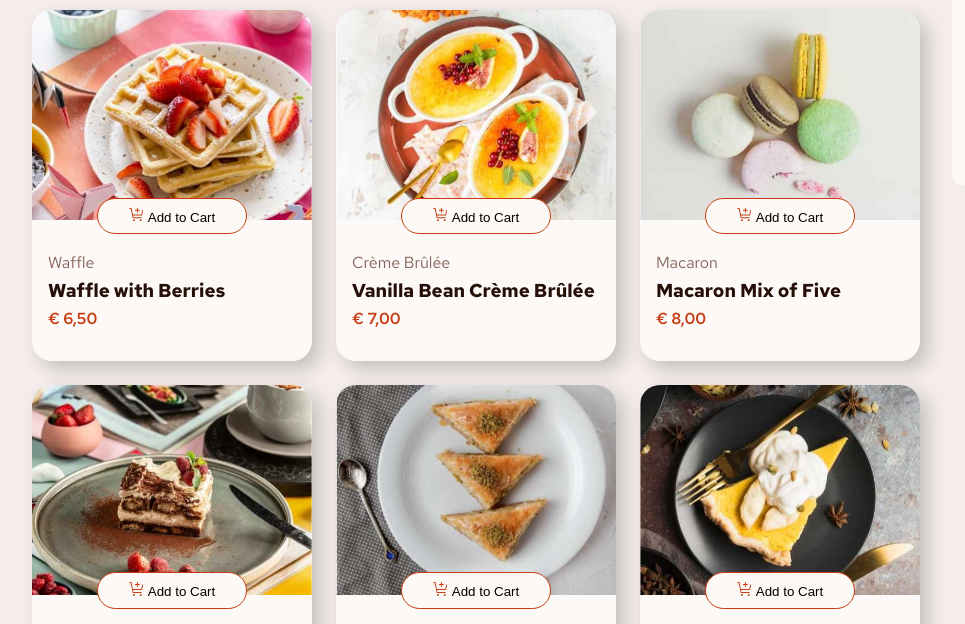
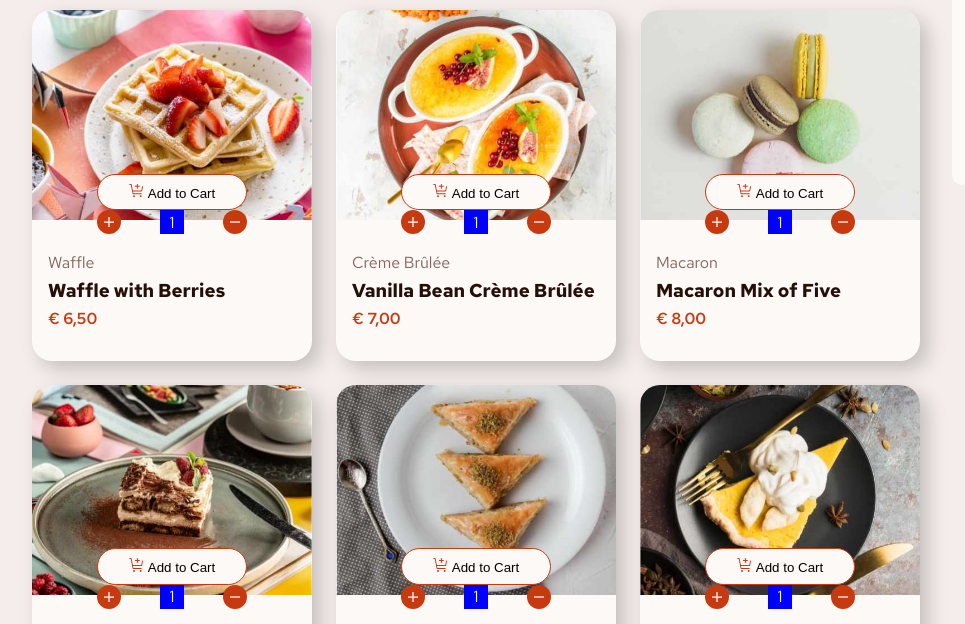
Before and after one commit to Newwiens/junior-cakewebshop, a plain HTML site: page public/index.html in a window 1280 px wide. Shown: the part 145-769 px from the top of the page, without its empty margins (48-1013 px from the left). Drawn offline with Linux system fonts and the light colour scheme.

Commit message:
updated qty-control

```diff
--- a/public/css/styles.css
+++ b/public/css/styles.css
@@ -93,6 +93,35 @@ body {
   height: auto;
 }
 
+/* Quanty control */
+.qty-controls {
+  display: flex;
+  justify-content: space-between;
+  align-items: center;
+}
+.qty-btn {
+  display: flex;
+  justify-content: center;
+  align-items: center;
+  background-color: var(--color-red);
+  width: 1.5rem;
+  height: 1.5rem;
+  border-radius: 50%;
+  border: none;
+}
+
+.qty-value {
+  display: flex;
+  justify-content: center;
+  align-items: center;
+  width: 1.5rem;
+  height: 1.5rem;
+  background-color: blue;
+  color: var(--color-rose50);
+  font-size: 1em;
+}
+
+/* Cart section */
 .cart {
   position: sticky;
   top: 1rem;
--- a/public/index.html
+++ b/public/index.html
@@ -37,6 +37,29 @@
               />
               <span>Add to Cart</span>
             </button>
+
+            <!-- Quanty control + and - -->
+            <div class="qty-controls">
+              <!-- increment control (+)-->
+              <button
+                class="qty-btn"
+                type="button"
+                data-action="inc"
+                aria-label="Increase"
+              >
+                <img src="./assets/icons/icon-increment-quantity.svg" alt="" />
+              </button>
+              <output class="qty-value" aria-live="polite">1</output>
+              <!-- decrement control (-) -->
+              <button
+                class="qty-btn"
+                type="button"
+                data-action="dec"
+                aria-label="Decrease"
+              >
+                <img src="./assets/icons/icon-decrement-quantity.svg" alt="" />
+              </button>
+            </div>
           </div>
         </div>
 
```
